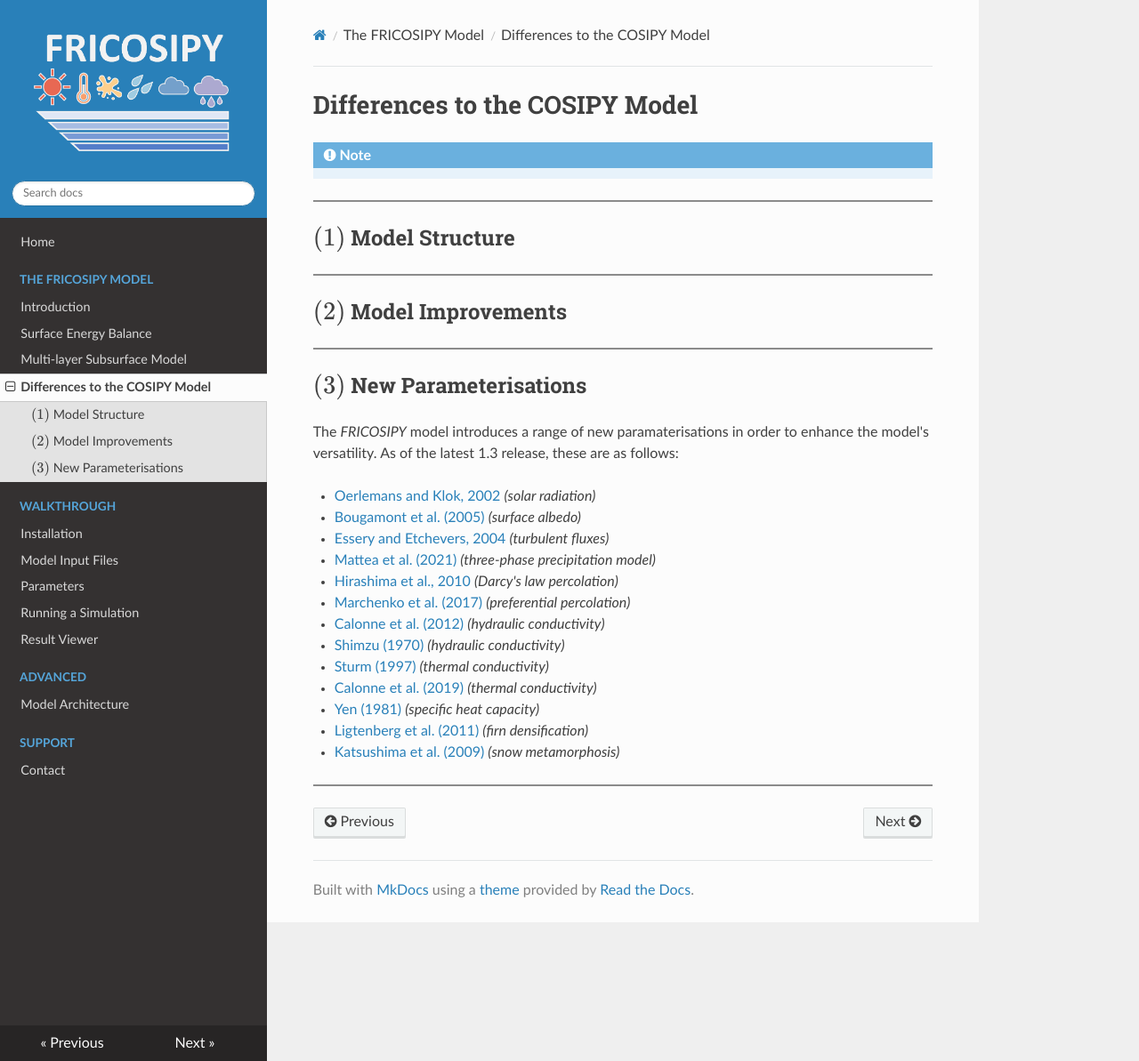
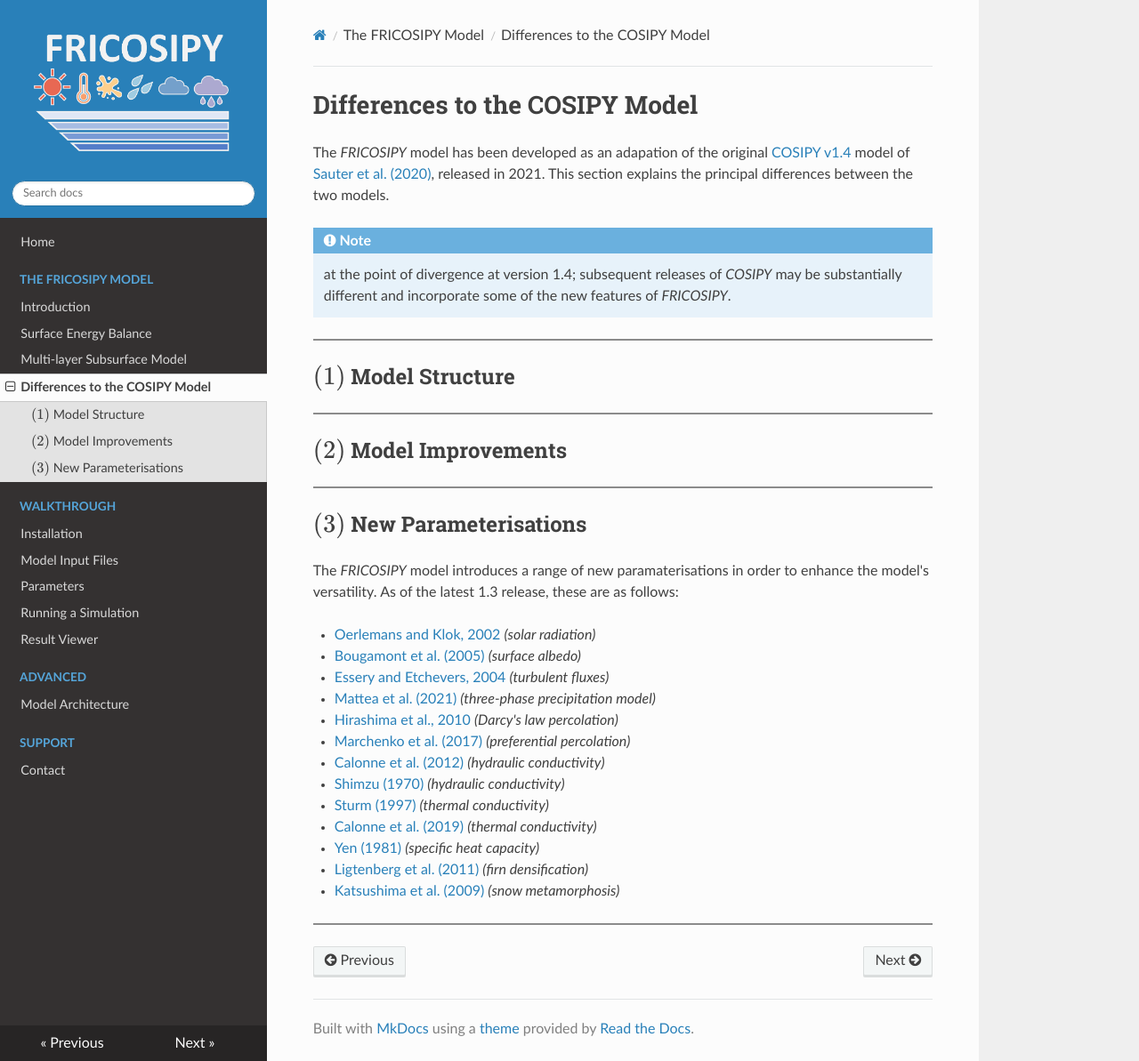
Before and after one commit to MarcusGastaldello/FRICOSIPY, an MkDocs documentation site: the page built from docs/differences.md, in a window 1280 px wide and 1193 px high. Shown: the whole window at 89% size. Built offline with MkDocs 1.6.1, drawn with Linux system fonts in a browser that asks for light colours.

Commit message:
Update differences section in documentation
Clarify the relationship between FRICOSIPY and COSIPY models.

```diff
--- a/docs/differences.md
+++ b/docs/differences.md
@@ -5,10 +5,10 @@
 
 # Differences to the COSIPY Model
 
-
+The *FRICOSIPY* model has been developed as an adapation of the original [COSIPY v1.4](https://github.com/cryotools/cosipy) model of [Sauter et al. (2020)](https://doi.org/10.5194/gmd-13-5645-2020), released in 2021. This section explains the principal differences between the two models.
 
 !!! note
-
+     at the point of divergence at version 1.4; subsequent releases of *COSIPY* may be substantially different and incorporate some of the new features of *FRICOSIPY*.
 
 
 <hr style="height:2px; background-color:#8b8b8b; border:none;" />
```
